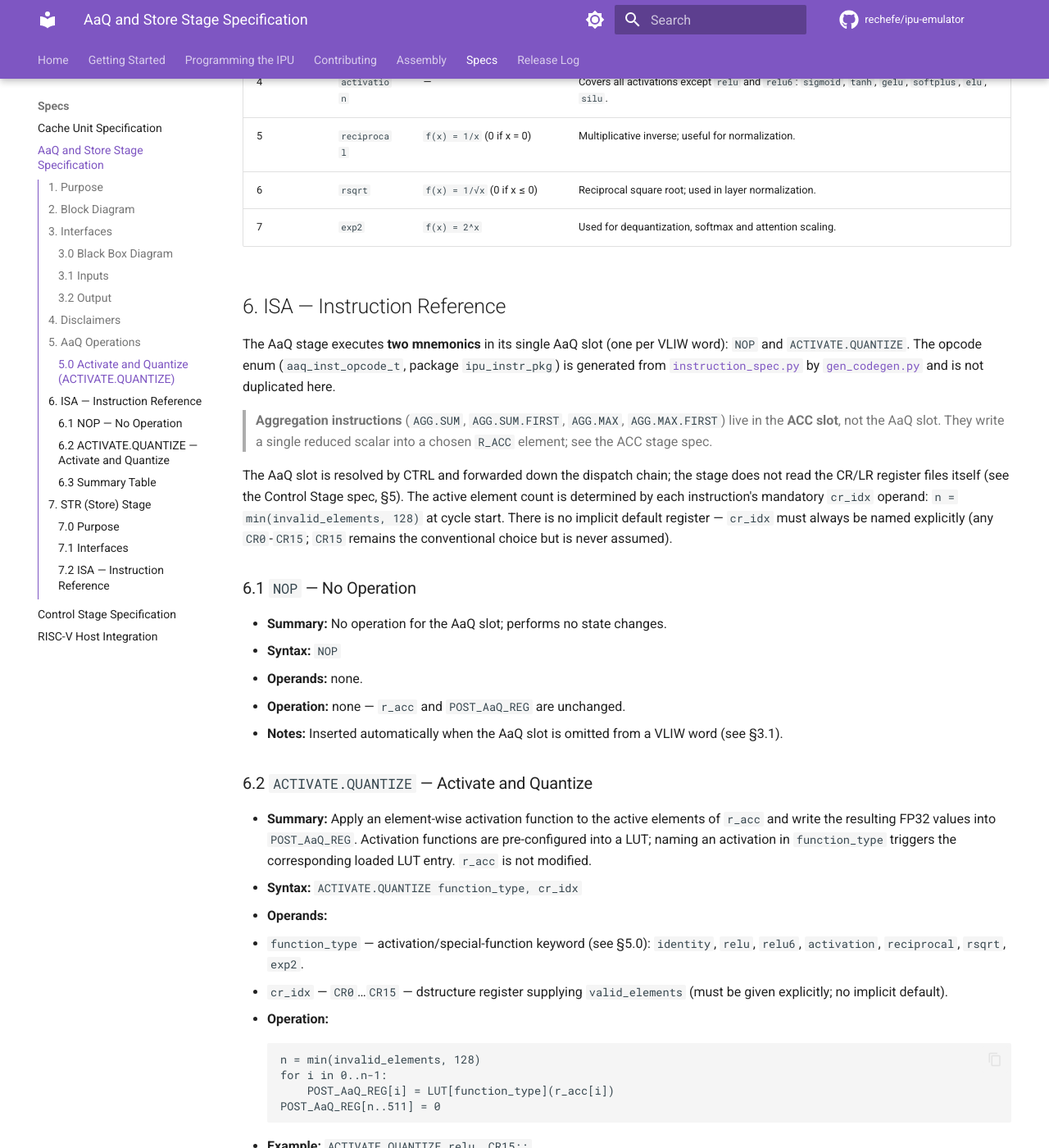
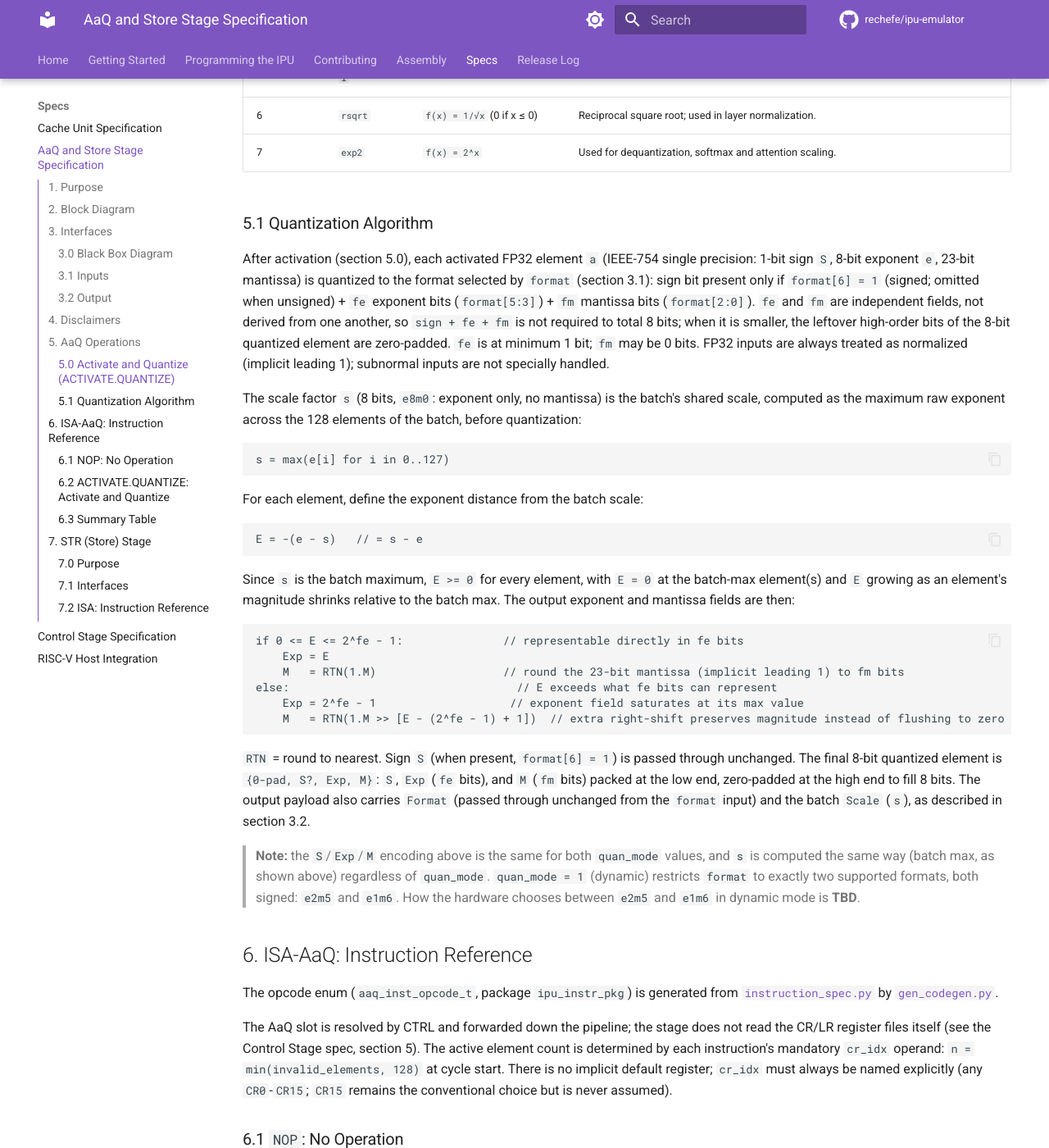
Before and after one commit to rechefe/ipu-emulator, an MkDocs documentation site: the page built from docs/content/specs/stage-aaq-str.md, in a window 1280 px wide and 1400 px high, scrolled down 3441 px. Shown: the whole window at 82% size. Built offline with MkDocs 1.6.1 and Material for MkDocs 9.7.7, drawn with Linux system fonts in a browser that asks for light colours; comment, search, counter and statistics services are not loaded; some of the changed text lies outside the part shown.

Commit message:
Update AaQ and Store stage documentation: clarify sections and adjust output descriptions

````diff
--- a/docs/content/specs/stage-aaq-str.md
+++ b/docs/content/specs/stage-aaq-str.md
@@ -4,7 +4,7 @@
 
 This spec covers two consecutive VLIW pipeline stages: **AaQ**
 (Activation and Quantization) and **STR** (Store), which write AaQ's
-output to external memory. AaQ is §§1-6 below; STR is §7.
+output to external memory. AaQ is sections 1-6 below; STR is section 7.
 
 The AaQ (Activation and Quantization) stage applies element-wise activation
 and special functions to the 128-element accumulator, and quantizes the
@@ -23,8 +23,8 @@
     str_stage:::blue
     ACC(["r_acc 128x32bit"]):::yellow
     WADDR(["write_addr"]):::yellow
-    WEN(["write_en"]):::yellow
-    OUT(["128x8bit elements | 8bit scale | 7bit format | write_addr | write_en"]):::red
+    STROP(["str_opcode"]):::yellow
+    OUT(["128x8bit elements | 8bit scale | 7bit format | write_addr | str_opcode"]):::red
     ACT["Activation"]:::teal
     QUANT["Quantization"]:::teal
 
@@ -62,11 +62,11 @@
             r_acc  ─────>│                                      │
     function_type  ─────>│             AaQ Stage                ├────> to STR stage
  invalid_elements  ─────>│                                      │      [128×8b elements | 8b scale | 7b format
-        partition  ─────>│                                      │       | write_addr | write_en]
+        partition  ─────>│                                      │       | write_addr | str_opcode]
            format  ─────>│                                      │
         quan_mode  ─────>│                                      │
        write_addr  ─────>│                                      │
-         write_en  ─────>│                                      │
+       str_opcode  ─────>│                                      │
                          └──────────────────────────────────────┘
 ```
 
@@ -80,13 +80,13 @@
 | `rst` | `input logic` | Synchronous reset. |
 | `op` | `input logic [0:0]` | Selects the AaQ operation: `AAQ_INST_OPCODE_NOP` = 0, `AAQ_INST_OPCODE_ACTIVATE_QUANTIZE` = 1. |
 | `r_acc` | `input logic [127:0][31:0]` | 128-element accumulator (128 × 32-bit FP32). |
-| `function_type` | `input logic [2:0]` | Encoded activation/special-function selector for `ACTIVATE.QUANTIZE` (see §5.0). |
+| `function_type` | `input logic [2:0]` | Encoded activation/special-function selector for `ACTIVATE.QUANTIZE` (see section 5.0). |
 | `invalid_elements` | `input logic [6:0]` | Element count. |
 | `partition` | `input logic [1:0]` | Element partition grouping: enum of `1`/`2`/`4`/`8` (encoded `00`/`01`/`10`/`11`). Exact semantics TBD. |
 | `format` | `input logic [6:0]` | Output element format, replacing the old fixed `dtype`: bit `[6]` = sign (`0`=unsigned, `1`=signed), bits `[5:3]` = exponent bits (3 bits), bits `[2:0]` = mantissa bits (3 bits). |
 | `quan_mode` | `input logic` | Scale-factor mode: `1` = dynamic, `0` = static. |
-| `write_addr` | `input logic [XMEM_ADDR_W-1:0]` | Destination XMEM address for the quantized result (see `XMEM_ADDR_W` in the Control stage spec, §4). Received here and passed through to the STR stage, which performs the actual XMEM write. |
-| `write_en` | `input logic` | Write enable. Received here and passed through to the STR stage alongside `write_addr` and the quantized data. |
+| `write_addr` | `input logic [XMEM_ADDR_W-1:0]` | Destination XMEM address for the quantized result (see `XMEM_ADDR_W` in the Control stage spec, section 4). Received here and passed through to the STR stage. |
+| `str_opcode` | `input logic [0:0]` | The STORE slot's opcode (`STORE_INST_OPCODE_STR_POST_AAQ_REG` = 0, `STORE_INST_OPCODE_NOP` = 1; see section 7.1). Received here and passed through to the STR stage. |
 
 *`op` is sourced from the `opcode` field of the generated `aaq_slot_t` struct, typed `aaq_inst_opcode_t` (package `ipu_instr_pkg`). Generated from [`instruction_spec.py`](../../../src/tools/ipu-common/src/ipu_common/instruction_spec.py) (the AAQ slot's `"aaq"` entry) by [`gen_codegen.py`](../../../src/tools/ipu-as-py/src/ipu_as/gen_codegen.py) via the [`ipu_instr_pkg.sv.j2`](../../../src/tools/ipu-as-py/src/ipu_as/templates/ipu_instr_pkg.sv.j2) template (`bazel run //src/tools/ipu-as-py:ipu-as -- sv-package --output <path>`).*
 
@@ -96,13 +96,11 @@
 
 | Field | Width | Description |
 |-------|-------|-------------|
-| Quantized elements | 128 × 8 bit = 1024 bits | Quantized value of each of the 128 elements. |
-| Scale factor | 8 bits | Scale factor applied across the quantized elements. |
-| Format | 7 bits (matching the `format` input width, §3.1: 1 sign + 3 exponent + 3 mantissa) | Encodes the output element format so downstream readers can interpret the quantized data. |
-| `write_addr` | `[XMEM_ADDR_W-1:0]` | Passed through unchanged from the `write_addr` input (§3.1). |
-| `write_en` | `1 bit` | Passed through unchanged from the `write_en` input (§3.1). |
+| `aaq_out` | 1024 + 8 + 7 = 1039 bits | Bundled output data (see section 5.1/6.2): 128 × 8-bit quantized elements, 8-bit scale factor, and 7-bit format (matching the `format` input width, section 3.1: 1 sign + 3 exponent + 3 mantissa). |
+| `write_addr` | `[XMEM_ADDR_W-1:0]` | Passed through unchanged from the `write_addr` input (section 3.1). |
+| `str_opcode` | `1 bit` | Passed through unchanged from the `str_opcode` input (section 3.1). |
 
-Total payload width: 1024 + 8 + 7 = 1039 bits, plus `write_addr` (`XMEM_ADDR_W` bits) and `write_en` (1 bit).
+Total payload width: 1039 + 1 = 1040 bits, plus `write_addr` (`XMEM_ADDR_W` bits).
 
 ## 4. Disclaimers
 
@@ -115,14 +113,13 @@
 
 ### 5.0 Activate and Quantize (`ACTIVATE.QUANTIZE`)
 
-Activation and quantization happen in a single instruction — there is no
+Activation and quantization happen in a single instruction; there is no
 separate activate-only or quantize-only instruction. It applies an
 element-wise activation function to every element of `r_acc`.
 
 The function is selected via `function_type` and applied directly to the
-FP32 elements, unlike other write activations. Functions besides `relu`,
-`relu6`, and `identity` are loaded into the LUT; functions called by name,
-like `rsqrt`, `reciprocal`, or `activation`, require the function to be
+FP32 elements. Functions besides `relu`,
+`relu6`, and `identity` are loaded into the LUT; functions called by name `exp2`,`rsqrt`, `reciprocal`, or `activation`, require the function to be
 present in the LUT.
 
 ```text
@@ -137,7 +134,7 @@
         activation:  activated[i] = LUT[function_type](r_acc[i])
 ```
 
-Supported function types — activation and special functions grouped onto a
+Supported function types: activation and special functions grouped onto a
 single field:
 
 
@@ -146,80 +143,121 @@
 | 1 | `identity` | `f(x) = x` | Pass-through; no transform. |
 | 2 | `relu` | `f(x) = max(0, x)` | Most common non-linearity. |
 | 3 | `relu6` | `f(x) = min(max(0, x), 6)` | Clipped ReLU; used in MobileNet. |
-| 4 | `activation` | — | Covers all activations except `relu` and `relu6`: `sigmoid`, `tanh`, `gelu`, `softplus`, `elu`, `silu`. |
+| 4 | `activation` | - | Covers all activations except `relu` and `relu6`: `sigmoid`, `tanh`, `gelu`, `softplus`, `elu`, `silu`. |
 | 5 | `reciprocal` | `f(x) = 1/x` (0 if x = 0) | Multiplicative inverse; useful for normalization. |
 | 6 | `rsqrt` | `f(x) = 1/√x` (0 if x ≤ 0) | Reciprocal square root; used in layer normalization. |
 | 7 | `exp2` | `f(x) = 2^x` | Used for dequantization, softmax and attention scaling. |
 
-## 6. ISA — Instruction Reference
+### 5.1 Quantization Algorithm
 
-The AaQ stage executes **two mnemonics** in its single AaQ slot (one
-per VLIW word): `NOP` and `ACTIVATE.QUANTIZE`. The opcode enum
+After activation (section 5.0), each activated FP32 element `a` (IEEE-754 single
+precision: 1-bit sign `S`, 8-bit exponent `e`, 23-bit mantissa) is quantized
+to the format selected by `format` (section 3.1): sign bit present only if
+`format[6] = 1` (signed; omitted when unsigned) + `fe` exponent bits
+(`format[5:3]`) + `fm` mantissa bits (`format[2:0]`). `fe` and `fm` are
+independent fields, not derived from one another, so `sign + fe + fm` is not
+required to total 8 bits; when it is smaller, the leftover high-order bits
+of the 8-bit quantized element are zero-padded. `fe` is at minimum 1 bit;
+`fm` may be 0 bits. FP32 inputs are always treated as normalized (implicit
+leading 1); subnormal inputs are not specially handled.
+
+The scale factor `s` (8 bits, `e8m0`: exponent only, no mantissa) is the
+batch's shared scale, computed as the maximum raw exponent across the 128
+elements of the batch, before quantization:
+
+```text
+s = max(e[i] for i in 0..127)
+```
+
+For each element, define the exponent distance from the batch scale:
+
+```text
+E = -(e - s)   // = s - e
+```
+
+Since `s` is the batch maximum, `E >= 0` for every element, with `E = 0` at
+the batch-max element(s) and `E` growing as an element's magnitude shrinks
+relative to the batch max. The output exponent and mantissa fields are then:
+
+```text
+if 0 <= E <= 2^fe - 1:               // representable directly in fe bits
+    Exp = E
+    M   = RTN(1.M)                   // round the 23-bit mantissa (implicit leading 1) to fm bits
+else:                                  // E exceeds what fe bits can represent
+    Exp = 2^fe - 1                    // exponent field saturates at its max value
+    M   = RTN(1.M >> [E - (2^fe - 1) + 1])  // extra right-shift preserves magnitude instead of flushing to zero
+```
+
+`RTN` = round to nearest. Sign `S` (when present, `format[6] = 1`) is passed
+through unchanged. The final 8-bit quantized element is
+`{0-pad, S?, Exp, M}`: `S`, `Exp` (`fe` bits), and `M` (`fm` bits) packed at
+the low end, zero-padded at the high end to fill 8 bits. The output payload
+also carries `Format` (passed through unchanged from the `format` input) and
+the batch `Scale` (`s`), as described in section 3.2.
+
+> **Note:** the `S`/`Exp`/`M` encoding above is the same for both
+> `quan_mode` values, and `s` is computed the same way (batch max, as shown
+> above) regardless of `quan_mode`. `quan_mode = 1` (dynamic) restricts
+> `format` to exactly two supported formats, both signed: `e2m5` and
+> `e1m6`. How the hardware chooses between `e2m5` and `e1m6` in dynamic
+> mode is **TBD**.
+
+## 6. ISA-AaQ: Instruction Reference
+
+The opcode enum
 (`aaq_inst_opcode_t`, package `ipu_instr_pkg`) is generated from
 [`instruction_spec.py`](../../../src/tools/ipu-common/src/ipu_common/instruction_spec.py)
-by [`gen_codegen.py`](../../../src/tools/ipu-as-py/src/ipu_as/gen_codegen.py)
-and is not duplicated here.
+by [`gen_codegen.py`](../../../src/tools/ipu-as-py/src/ipu_as/gen_codegen.py).
 
-> **Aggregation instructions** (`AGG.SUM`, `AGG.SUM.FIRST`, `AGG.MAX`,
-> `AGG.MAX.FIRST`) live in the **ACC slot**, not the AaQ slot. They write a
-> single reduced scalar into a chosen `R_ACC` element; see the ACC stage spec.
-
-The AaQ slot is resolved by CTRL and forwarded down the dispatch chain;
+The AaQ slot is resolved by CTRL and forwarded down the pipeline;
 the stage does not read the CR/LR register files itself (see the
-Control Stage spec, §5). The active element count is determined by each
+Control Stage spec, section 5). The active element count is determined by each
 instruction's mandatory `cr_idx` operand: `n = min(invalid_elements, 128)`
-at cycle start. There is no implicit default register — `cr_idx` must always
+at cycle start. There is no implicit default register; `cr_idx` must always
 be named explicitly (any `CR0`-`CR15`; `CR15` remains the conventional choice
 but is never assumed).
 
-### 6.1 `NOP` — No Operation
+### 6.1 `NOP`: No Operation
 
 - **Summary:** No operation for the AaQ slot; performs no state changes.
 - **Syntax:** `NOP`
 - **Operands:** none.
-- **Operation:** none — `r_acc` and `POST_AaQ_REG` are unchanged.
-- **Notes:** Inserted automatically when the AaQ slot is omitted from a VLIW word (see §3.1).
 
-### 6.2 `ACTIVATE.QUANTIZE` — Activate and Quantize
+### 6.2 `ACTIVATE.QUANTIZE`: Activate and Quantize
 
-- **Summary:** Apply an element-wise activation function to the active elements of `r_acc` and write the resulting FP32 values into `POST_AaQ_REG`. Activation functions are pre-configured into a LUT; naming an activation in `function_type` triggers the corresponding loaded LUT entry. `r_acc` is not modified.
+- **Summary:** Apply an element-wise activation function to the active elements of `r_acc`, quantize the result, and write the resulting 8-bit values, scale factor, and format into `aaq_out` (pseudocode name for AaQ's output data bundle; the concrete storage/register implementation is left to the designer). Activation functions are pre-configured into a LUT; naming an activation in `function_type` triggers the corresponding loaded LUT entry. `r_acc` is not modified.
 - **Syntax:** `ACTIVATE.QUANTIZE function_type, cr_idx`
 - **Operands:**
-  - `function_type` — activation/special-function keyword (see §5.0): `identity`, `relu`, `relu6`, `activation`, `reciprocal`, `rsqrt`, `exp2`.
-  - `cr_idx` — `CR0`…`CR15` — dstructure register supplying `valid_elements` (must be given explicitly; no implicit default).
+  - `function_type`: activation/special-function keyword (see section 5.0): `identity`, `relu`, `relu6`, `activation`, `reciprocal`, `rsqrt`, `exp2`.
+  - `cr_idx`: `CR0`…`CR15`, dstructure register supplying `valid_elements` (must be given explicitly; no implicit default).
 - **Operation:**
   ```text
   n = min(invalid_elements, 128)
   for i in 0..n-1:
-      POST_AaQ_REG[i] = LUT[function_type](r_acc[i])
-  POST_AaQ_REG[n..511] = 0
+      activated[i] = LUT[function_type](r_acc[i])     // section 5.0
+      aaq_out.elements[i] = quantize(activated[i])     // section 5.1
+  aaq_out.elements[n..127] = 0
+  aaq_out.scale = s                                    // section 5.1
+  aaq_out.format = format
   ```
 - **Example:** `ACTIVATE.QUANTIZE relu, CR15;;`
-- **Notes:** Reads `r_acc` from the cycle-start snapshot, so an ACC-slot instruction (e.g. `AGG.*`) issued in the same VLIW word does not affect the result.
 
 ### 6.3 Summary Table
 
 | Slot | Mnemonic | Operands | One-line Effect |
 |------|----------|----------|-----------------|
-| AaQ | `NOP`               | —                       | no state change |
-| AaQ | `ACTIVATE.QUANTIZE` | `function_type, cr_idx` | `POST_AaQ_REG[0..n-1] = LUT[function_type](r_acc[i])`, n = min(invalid_elements, 128) |
+| AaQ | `NOP`               | -                       | no state change |
+| AaQ | `ACTIVATE.QUANTIZE` | `function_type, cr_idx` | `aaq_out.elements[0..n-1] = quantize(LUT[function_type](r_acc[i]))`, `aaq_out.scale/format` set, n = min(invalid_elements, 128) |
 
 ## 7. STR (Store) Stage
 
 ### 7.0 Purpose
 
-STR is the pipeline's last stage — it drains `POST_AaQ_REG` (written by
-`ACTIVATE.QUANTIZE`, §6.2) to external memory. Slot execution order within
+STR is the pipeline's last stage; it store `aaq_out` (AaQ's output data,
+written by `ACTIVATE.QUANTIZE`, section 6.2) to external memory. Slot execution order within
 a VLIW word: CTRL → MULT → ACC → AaQ → **STR**.
 
-> **Note on the AaQ redesign (§3):** the speculative `write_addr`/`write_en`
-> passthrough described in AaQ's interface — where AaQ forwards an address,
-> enable, and a quantized+scale+format payload to STR — does not match the
-> real STR instruction below. The real `STR_POST_AAQ_REG` computes its own
-> address from its own `offset`/`base` operands and stores the raw
-> `POST_AaQ_REG` bytes; it does not receive an address or enable from AaQ,
-> and there is no scale/format metadata in the real store path. This is
-> flagged, not reconciled — pick one model when the redesign is finalized.
+
 
 ### 7.1 Interfaces
 
@@ -228,9 +266,8 @@
               clk  ─────>│                                      │
               rst  ─────>│                                      │
                op  ─────>│                                      │
-           offset  ─────>│              STR Stage               ├────> XMEM write
-             base  ─────>│                                      │      Memory[offset + base] = POST_AaQ_REG
-     POST_AaQ_REG  ─────>│                                      │
+       write_addr  ─────>│              STR Stage               ├────> XMEM write
+          aaq_out  ─────>│                                      │      Memory[write_addr] = aaq_out
                          └──────────────────────────────────────┘
 ```
 
@@ -239,32 +276,31 @@
 | `clk` | `input logic` | Clock signal. |
 | `rst` | `input logic` | Synchronous reset. |
 | `op` | `input logic [0:0]` | Selects the STORE operation: `STORE_INST_OPCODE_STR_POST_AAQ_REG` = 0, `STORE_INST_OPCODE_NOP` = 1. |
-| `offset` | `input logic [3:0]` | Offset register, `LR0`–`LR15` (live value). |
-| `base` | `input logic [3:0]` | Base address register, `CR0`–`CR15` (live value). |
-| `POST_AaQ_REG` | `input logic [511:0][7:0]` | 512-byte register written by `ACTIVATE.QUANTIZE` (§6.2). |
+| `write_addr` | `input logic [XMEM_ADDR_W-1:0]` | Destination XMEM address, received from AaQ (section 3.2). |
+| `aaq_out` | `input logic [1038:0]` | 1039-bit AaQ output bundle (128 × 8-bit quantized elements + 8-bit scale factor + 7-bit format; section 3.2), written by `ACTIVATE.QUANTIZE` (section 6.2); the concrete storage/register implementation is left to the designer. |
 
-*`op` is sourced from the `opcode` field of the generated `store_slot_t` struct, typed `store_inst_opcode_t` (package `ipu_instr_pkg`), generated from [`instruction_spec.py`](../../../src/tools/ipu-common/src/ipu_common/instruction_spec.py) (the STORE slot's `"store"` entry) the same way as AaQ's `op` (§3.1).*
+*`op` is sourced from the `opcode` field of the generated `store_slot_t` struct, typed `store_inst_opcode_t` (package `ipu_instr_pkg`), generated from [`instruction_spec.py`](../../../src/tools/ipu-common/src/ipu_common/instruction_spec.py) (the STORE slot's `"store"` entry) the same way as AaQ's `op` (section 3.1).*
 
-### 7.2 ISA — Instruction Reference
+### 7.2 ISA: Instruction Reference
 
 The STORE slot executes **two mnemonics**: `NOP` and `STR_POST_AAQ_REG`.
 
-#### 7.2.1 `NOP` — No Operation
+#### 7.2.1 `NOP`: No Operation
 
 - **Summary:** No operation for the STORE slot.
 - **Syntax:** `NOP`
 - **Operands:** none.
 
-#### 7.2.2 `STR_POST_AAQ_REG` — Store Post-AAQ Register
+#### 7.2.2 `STR_POST_AAQ_REG`: Store Post-AAQ Register
 
-- **Summary:** Write 512 bytes of `POST_AaQ_REG` to external memory.
+- **Summary:** Write the 1039-bit `aaq_out` bundle to external memory.
 - **Syntax:** `STR_POST_AAQ_REG offset, base`
 - **Operands:**
-  - `offset` — `LR0`…`LR15`, live value.
-  - `base` — `CR0`…`CR15`, live value.
+  - `offset`: `LR0`…`LR15`, live value.
+  - `base`: `CR0`…`CR15`, live value.
 - **Operation:**
   ```text
-  Memory[offset + base] = POST_AaQ_REG  // 512 bytes
+  Memory[offset + base] = aaq_out  // 1039 bits
   ```
 - **Example:** `STR_POST_AAQ_REG LR0, CR0;;`
 
@@ -272,5 +308,5 @@
 
 | Slot | Mnemonic | Operands | One-line Effect |
 |------|----------|----------|-----------------|
-| STR | `NOP`               | —              | no state change |
-| STR | `STR_POST_AAQ_REG`  | `offset, base` | `Memory[offset + base] = POST_AaQ_REG` |
+| STR | `NOP`               | -              | no state change |
+| STR | `STR_POST_AAQ_REG`  | `offset, base` | `Memory[offset + base] = aaq_out` |
````
Also changed, not shown: other parts of docs/content/specs/stage-aaq-str.md (+1 -1 lines).
